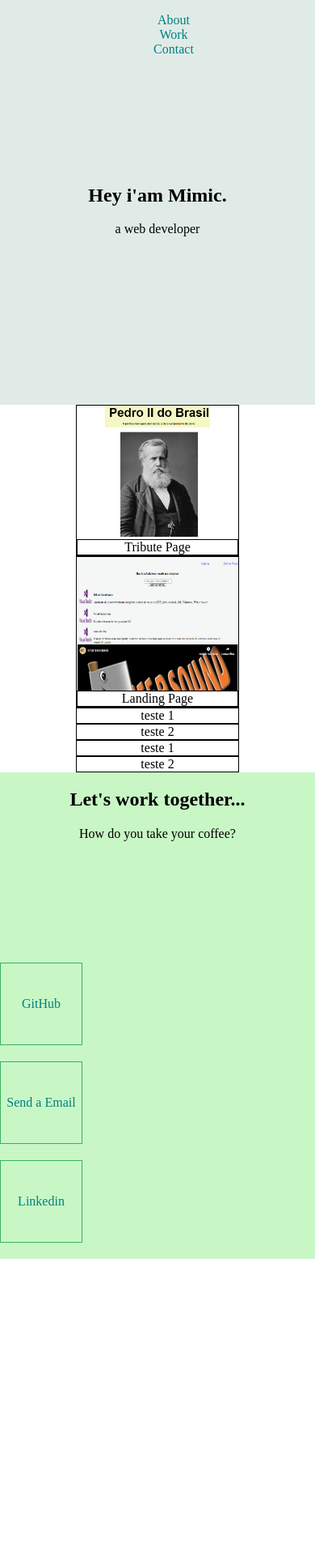
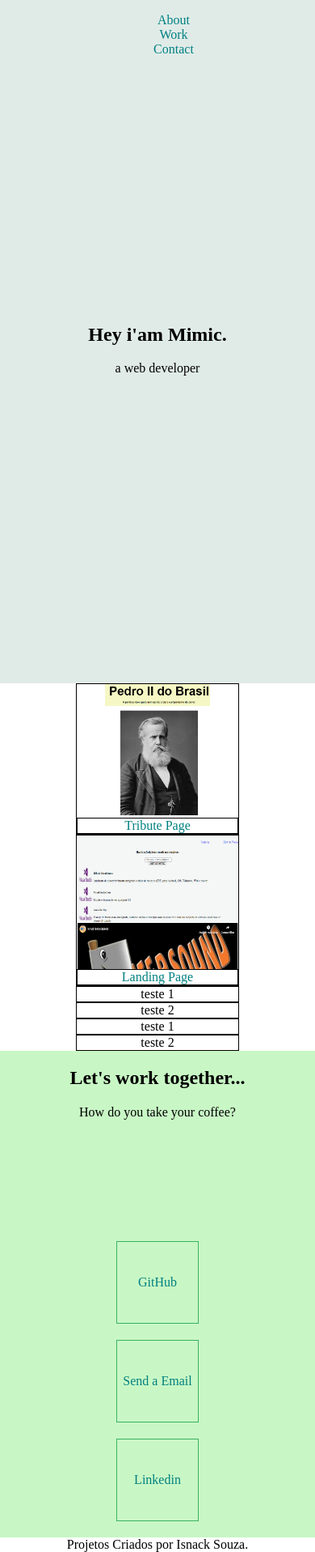
Before and after one commit to isnack/freecodecamp-portifolio, a plain HTML site: page index.html in a window 390 px wide. Shown: the whole page at 81% size. Before the commit the page ends 1555 px from the top, so only its background shows below. Drawn offline with Linux system fonts and the light colour scheme.

Commit message:
Finalizando os medias queries e adicionando footer no Projeto

```diff
--- a/css/styles.css
+++ b/css/styles.css
@@ -15,13 +15,13 @@ p {
   margin: 0;
   padding: 0;
 }
-header {
+nav {
   margin: 0;
   padding: 0;
   width: 100%;
-  height: 10vh;
+  height: 16vh;
   background-color: #e0ebe8;
-  position: absolute;
+  position: fixed;
   color: #008080;
 }
 ul {
@@ -50,7 +50,8 @@ li {
   align-items: center;
   justify-content: center;
   background-color: #e0ebe8;
-  height: 500px;
+  top: 0;
+  height: 100vh;
   width: 100%;
 }
 
@@ -110,7 +111,7 @@ li {
   max-width: 100%;
   height: 165px;
 }
-@media screen and (max-width: 550px) {
+@media screen and (max-width: 1000px) {
   #welcome-section {
     padding: 0 0 0 0;
     justify-content: center;
@@ -123,9 +124,8 @@ li {
     padding: 0 0 0 0;
     flex-direction: column;
     justify-content: center;
+    align-items: center;
   }
-}
-@media screen and (max-width: 550px) {
   .profile {
     flex-direction: column;
     flex-wrap: wrap;
@@ -133,3 +133,9 @@ li {
     border-radius: 0px;
     margin-bottom: 20px;
   }
+}
+footer {
+  display: flex;
+  text-align: center;
+  justify-content: center;
+}
--- a/index.html
+++ b/index.html
@@ -8,16 +8,14 @@
     <title>Document</title>
   </head>
   <body>
-    <div>
-      <header>
     <nav id="navbar">
       <ul>
-            <li>About</li>
-            <li>Work</li>
-            <li>Contact</li>
+        <li><a href="#welcome-section">About</a></li>
+        <li><a href="#projects">Work</a></li>
+        <li><a href="#profiles">Contact</a></li>
       </ul>
     </nav>
-      </header>
+
     <main>
       <section id="welcome-section">
         <h1>Hey i'am Mimic.</h1>
@@ -30,7 +28,11 @@
             src="asserts/tribute-page.png"
             alt="Tribute Page"
           />
-            <div class="project-tile">Tribute Page</div>
+          <div class="project-tile">
+            <a href="https://freecodecamp-tributepage-isnack.netlify.com/"
+              >Tribute Page</a
+            >
+          </div>
         </div>
         <div>
           <img
@@ -38,7 +40,11 @@
             src="asserts/landing.png"
             alt="Landing Page"
           />
-            <div class="project-tile">Landing Page</div>
+          <div class="project-tile">
+            <a href="https://isnack-freecode-landingpage.netlify.com/"
+              >Landing Page</a
+            >
+          </div>
         </div>
         <div>teste 1</div>
         <div>teste 2</div>
@@ -52,10 +58,7 @@
         </div>
 
         <div class="profile">
-            <a
-              id="profile-link"
-              target="_blank"
-              href="https://github.com/isnack"
+          <a id="profile-link" target="_blank" href="https://github.com/isnack"
             >GitHub</a
           >
         </div>
@@ -71,7 +74,7 @@
         </div>
       </section>
     </main>
-    </div>
+    <footer>Projetos Criados por Isnack Souza.</footer>
   </body>
   <script src="https://cdn.freecodecamp.org/testable-projects-fcc/v1/bundle.js"></script>
 </html>
```
Lines whose indentation alone changed are shown as unchanged.
